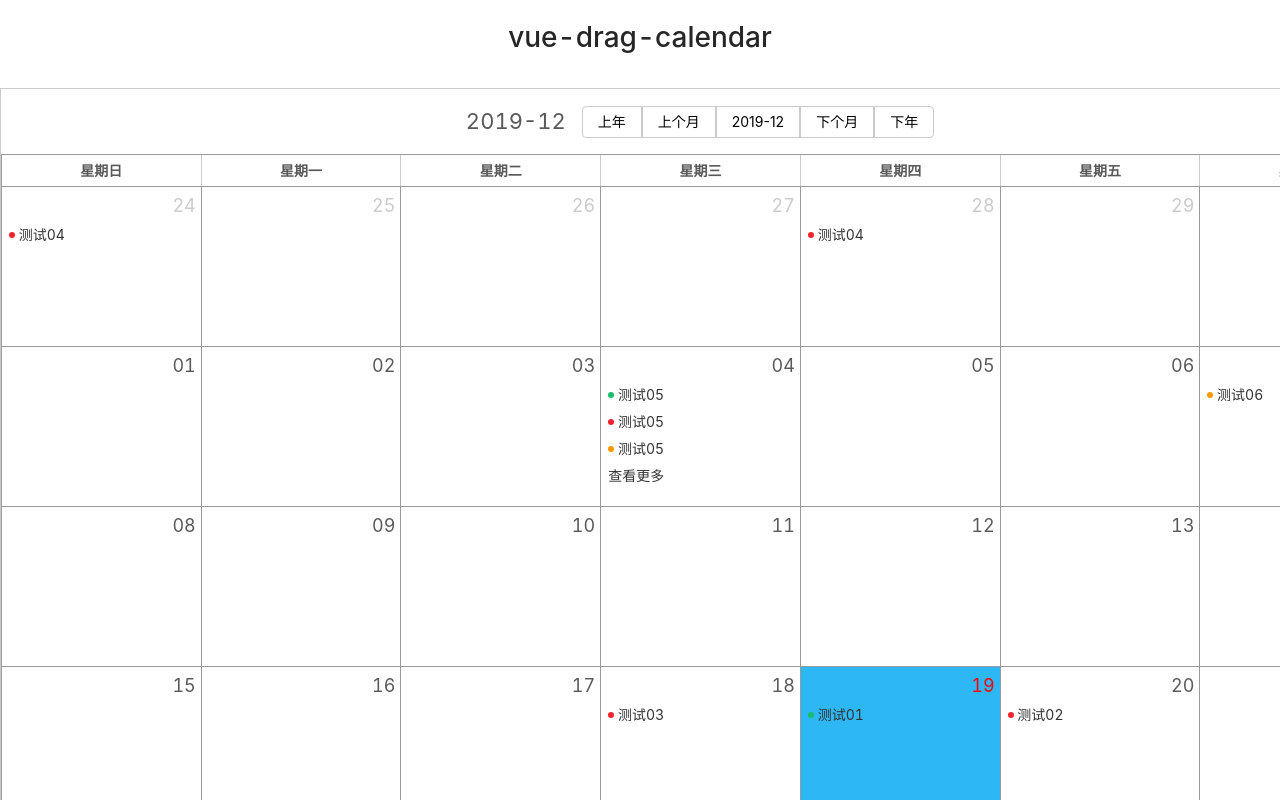
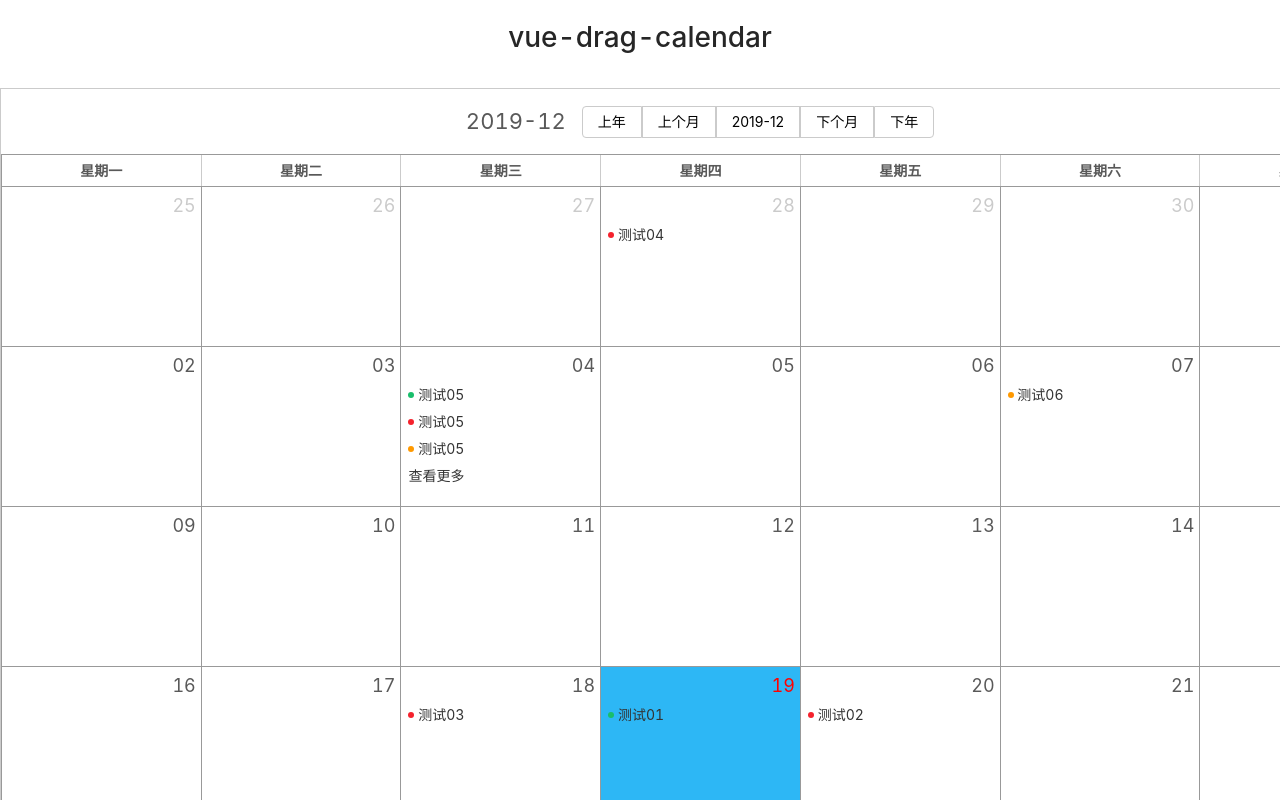
Before and after one commit to dorisentomari/vue-drag-calendar, a Vue app: page / in a window 1280 px wide. Shown: the top 800 px of the page. Built offline with nearby package versions, Linux system fonts and the light colour scheme.

Commit message:
修改代码结构，添加 props 校验

```diff
--- a/src/App.vue
+++ b/src/App.vue
@@ -3,7 +3,8 @@
     <h3>vue-drag-calendar</h3>
     <Calendar class="calendar"
               :locale="locale"
-              :enable-drag-drop="enableDragDrop"
+              :week-first-day="weekFirstDay"
+              :every-day-max-count="everyDayMaxCount"
               :events="events"
               @on-click-day="onClickDay"
               @on-click-event="onClickEvent"
@@ -21,37 +22,41 @@ export default {
     components: {
       Calendar
     },
-  data () {
+    data() {
       return {
         locale: constant.LOCALE.CN,
         everyDayMaxCount: constant.EVERY_DAY_MAX_COUNT,
-      enableDragDrop: true,
+        weekFirstDay: constant.WEEK_FIRST_DAY.DEFAULT,
         events: [
-        { id: 5, name: '测试05', date: '2019-12-04', startTime: '15:30', endTime: '18:00', status: 'success' },
-        { id: 7, name: '测试05', date: '2019-12-04', startTime: '15:30', endTime: '18:00', status: 'error' },
-        { id: 8, name: '测试05', date: '2019-12-04', startTime: '15:30', endTime: '18:00', status: 'warning' },
-        { id: 9, name: '测试05', date: '2019-12-04', startTime: '15:30', endTime: '18:00', status: 'success' },
-        { id: 10, name: '测试05', date: '2019-12-04', startTime: '15:30', endTime: '18:00', status: 'warning' },
-        { id: 11, name: '测试05', date: '2019-12-04', startTime: '15:30', endTime: '18:00', status: 'error' },
-        { id: 12, name: '测试05', date: '2019-12-04', startTime: '15:30', endTime: '18:00', status: 'success' },
-        { id: 13, name: '测试05', date: '2019-12-04', startTime: '15:30', endTime: '18:00', status: 'error' },
-        { id: 6, name: '测试06', date: '2019-12-07', startTime: '15:30', endTime: '18:00', status: 'warning' },
-        { id: 3, name: '测试03', date: '2019-12-18', startTime: '15:30', endTime: '18:00', status: 'error' },
-        { id: 1, name: '测试01', date: '2019-12-19', startTime: '15:30', endTime: '18:00', status: 'success' },
-        { id: 2, name: '测试02', date: '2019-12-20', startTime: '15:30', endTime: '18:00', status: 'error' },
-        { id: 4, name: '测试04', date: '2019-11-28', startTime: '15:30', endTime: '18:00', status: 'error' },
-        { id: 14, name: '测试04', date: '2019-11-08', startTime: '15:30', endTime: '18:00', status: 'error' },
-        { id: 15, name: '测试04', date: '2019-11-24', startTime: '15:30', endTime: '18:00', status: 'error' },
-        { id: 16, name: '测试04', date: '2019-11-12', startTime: '15:30', endTime: '18:00', status: 'error' },
-        { id: 17, name: '测试04', date: '2019-10-11', startTime: '15:30', endTime: '18:00', status: 'error' },
+          {id: 5, name: '测试05', date: '2019-12-04', status: 'success', draggable: true},
+          {id: 7, name: '测试05', date: '2019-12-04', status: 'error', draggable: true},
+          {id: 8, name: '测试05', date: '2019-12-04', status: 'warning', draggable: true},
+          {id: 9, name: '测试05', date: '2019-12-04', status: 'success', draggable: true},
+          {id: 10, name: '测试05', date: '2019-12-04', status: 'warning', draggable: true},
+          {id: 11, name: '测试05', date: '2019-12-04', status: 'error', draggable: true},
+          {id: 12, name: '测试05', date: '2019-12-04', status: 'success', draggable: true},
+          {id: 13, name: '测试05', date: '2019-12-04', status: 'error', draggable: true},
+          {id: 6, name: '测试06', date: '2019-12-07', status: 'warning', draggable: true},
+          {id: 3, name: '测试03', date: '2019-12-18', status: 'error', draggable: true},
+          {id: 1, name: '测试01', date: '2019-12-19', status: 'success', draggable: true},
+          {id: 2, name: '测试02', date: '2019-12-20', status: 'error', draggable: true},
+          {id: 4, name: '测试04', date: '2019-11-28', status: 'error', draggable: true},
+          {id: 14, name: '测试04', date: '2019-11-08', status: 'error', draggable: true},
+          {id: 15, name: '测试04', date: '2019-11-24', status: 'error', draggable: true},
+          {id: 16, name: '测试04', date: '2019-11-12', status: 'error', draggable: true},
+          {id: 17, name: '测试04', date: '2019-10-11', status: 'error', draggable: true},
         ]
       };
     },
     methods: {
-    onClickDay(...args) {},
-    onClickEvent (...args) {}
+      onClickDay(...args) {
+        console.log('onClickDay', args);
       },
-  created () {
+      onClickEvent(...args) {
+        console.log('onClickEvent', args);
+      }
+    },
+    created() {
     }
   }
 </script>
@@ -61,6 +66,7 @@ export default {
     background: #fff;
     height: 2000px;
   }
+
   h3 {
     text-align: center;
     font-size: 28px;
--- a/src/components/calendar-body.vue
+++ b/src/components/calendar-body.vue
@@ -32,10 +32,10 @@
                @click.stop="onClickDay(day, week, i, currentWeeksDaysList)"
                @mouseenter="onMouseEnter(day, week, i, currentWeeksDaysList)"
                @mouseleave="onMouseLeave(day, week, i, currentWeeksDaysList)"
-               @drop.stop="onDrop(day, $event)"
-               @dropover.stop="onDropOver(day, $event)"
-               @dropenter.stop="onDropEnter(day, $event)"
-               @dropleave.stop="onDropLeave(day, $event)"
+               @drop.stop="onTargetDrop(day, $event)"
+               @dropover.stop="onTargetDropOver(day, $event)"
+               @dropenter.stop="onTargetDropEnter(day, $event)"
+               @dropleave.stop="onTargetDropLeave(day, $event)"
           >
             <div class="day-number">
               <span>{{day.dayNumber}}</span>
@@ -43,9 +43,13 @@
             <div class="events">
                <span v-for="(event, idx) in day.events.slice(0, everyDayMaxCount)"
                      class="event"
-                     :draggable="enableDragDrop"
                      :key="event.id || idx"
+                     :draggable="Boolean(event.draggable)"
                      @click.stop="onClickEvent(event, day)"
+                     @dragstart="onFromDragStart(event, day, $event)"
+                     @dragend="onFromDragEnd(event, day, $event)"
+                     @dragenter="onFromDragEnter(event, day, $event)"
+                     @dragleave="onFromDragLeave(event, day, $event)"
                >
                  <span class="badge"
                        :class="[event.status ? event.status : 'default']">
@@ -82,25 +86,21 @@
         type: String,
         default: formatDate(new Date(), constant.FORMAT_YEAR_MONTH)
       },
-      weekFirstDay: {
-        type: Number,
-        default: constant.WEEK_FIRST_DAY.MONDAY
-      },
       locale: {
         type: String,
         default: constant.LOCALE.CN
+      },
+      everyDayMaxCount: {
+        type: Number,
+        default: constant.EVERY_DAY_MAX_COUNT
       },
       events: {
         type: Array,
         default: () => ([])
       },
-      enableDragDrop: {
-        type: Boolean,
-        default: false
-      },
-      everyDayMaxCount: {
+      weekFirstDay: {
         type: Number,
-        default: constant.EVERY_DAY_MAX_COUNT
+        default: constant.WEEK_FIRST_DAY.DEFAULT
       }
     },
     data() {
@@ -142,7 +142,7 @@
         this.currentWeeksList = this.getCurrentWeeksList();
         this.currentWeeksDaysList = this.getCurrentWeeksDaysList();
       },
-      initWeekFirstDay () {
+      initWeekFirstDay() {
         let {locale, weekFirstDay} = this.$props;
 
         switch (weekFirstDay) {
@@ -158,7 +158,7 @@
         }
         this.weekList = this.weekListMap.map(day => day[locale]);
       },
-      initShowMoreTitle () {
+      initShowMoreTitle() {
         let {locale} = this.$props;
         this.showMoreTitle = this.showMoreMap[locale];
       },
@@ -209,10 +209,10 @@
         }
         return daysRange;
       },
-      selectCrossDays (currentDay, currentWeeksDaysList, fillColor = true) {
-        for(let i = 0; i < this.MONTH_VIEW_ALL_DAYS; i++) {
+      selectCrossDays(currentDay, currentWeeksDaysList, fillColor = true) {
+        for (let i = 0; i < this.MONTH_VIEW_ALL_DAYS; i++) {
           let day = currentDay.index % this.ONE_WEEK_DAYS;
-          if((i - day) % this.ONE_WEEK_DAYS === 0) {
+          if ((i - day) % this.ONE_WEEK_DAYS === 0) {
             currentWeeksDaysList.map(week => {
               return week.map(day => {
                 if (i === day.index) {
@@ -234,7 +234,8 @@
 
         this.selectCrossDays(currentDay, currentWeeksDaysList, true);
         currentDay.isClicked = true;
-        this.$emit('on-click-day', currentDay, currentWeek);
+        let date = currentDay.date;
+        this.$emit('on-click-day', moment(date));
       },
       onMouseEnter(currentDay, currentWeek, index, currentWeeksDaysList) {
         this.selectCrossDays(currentDay, currentWeeksDaysList, true);
@@ -253,25 +254,56 @@
         });
       },
       onClickEvent(event, day) {
-        this.$emit('on-click-event', event, day);
-      },
-      onDrop(day, $event) {
-      },
-      onDropOver(day, $event) {
-      },
-      onDropEnter(day, $event) {
-      },
-      onDropLeave(day, $event) {
+        let date = day.date;
+        this.$emit('on-click-event', event, moment(date));
       },
       handleShowMore(day) {
         // showMore 使用的时候，可以采用 UI 组件的 Modal 框，以展示更多的数据，或者做 AJAX 请求后再显示更多
-        console.log('show more thing');
+        console.log('show more thing', day);
+      },
+      onFromDragStart(event, day, $event) {
+        console.log('onFromDragStart', event, day, $event);
+        $event.target.style.background = 'red';
+      },
+      onFromDragEnd(event, day, $event) {
+        console.log('onFromDragEnd', event, day, $event);
+        $event.target.style.background = '';
+      },
+      onFromDragEnter(event, day, $event) {
+        console.log('onFromDragEnter', event, day, $event);
+      },
+      onFromDragLeave(event, day, $event) {
+        console.log('onFromDragLeave', event, day, $event);
+      },
+      onTargetDrop(day, $event) {
+        console.log('onTargetDrop', day, $event);
+        $event.preventDefault();
+      },
+      onTargetDropOver(day, $event) {
+        console.log('onTargetDropOver', day, $event);
+        $event.preventDefault();
+      },
+      onTargetDropEnter(day, $event) {
+        console.log('onTargetDropEnter', day, $event);
+        $event.preventDefault();
+      },
+      onTargetDropLeave(day, $event) {
+        console.log('onTargetDropLeave', day, $event);
+        $event.preventDefault();
       }
     },
     created() {
       this.initCurrentDataList();
       this.initWeekFirstDay();
       this.initShowMoreTitle();
+
     }
   };
 </script>
+
+<style lang="scss">
+  .draghover {
+    border: 2px solid red;
+  }
+
+</style>
--- a/src/components/calendar.vue
+++ b/src/components/calendar.vue
@@ -25,7 +25,7 @@
       :current-month="currentMonth"
       :locale="locale"
       :week-first-day="weekFirstDay"
-      :enable-drag-drop="enableDragDrop"
+      :every-day-max-count="everyDayMaxCount"
       :events="events"
       @on-click-day="onClickDay"
       @on-click-event="onClickEvent"
@@ -52,25 +52,47 @@
     props: {
       locale: {
         type: String,
-        default: constant.LOCALE.CN
+        default: constant.LOCALE.CN,
+        validator(value) {
+          let { CN, EN } = constant.LOCALE;
+          if (value !== CN && value !== EN) {
+            console.error(`locale must be ${CN} or ${EN}，your data is ${value}`);
+            return false;
+          }
+          return true;
+        }
       },
       events: {
         type: Array,
         default: () => ([])
       },
-      enableDragDrop: {
-        type: Boolean,
-        default: false
-      },
       everyDayMaxCount: {
         type: Number,
-        default: constant.EVERY_DAY_MAX_COUNT
+        default: constant.EVERY_DAY_MAX_COUNT,
+        validator(value) {
+          if (value !== (value | 0) || value < 1) {
+            console.error(`everyDayMaxCount must be natural number，your data is ${value}`);
+            return false;
+          }
+          return true;
+        }
+      },
+      weekFirstDay: {
+        type: Number,
+        default: constant.WEEK_FIRST_DAY.DEFAULT,
+        validator(value) {
+          let { MONDAY, SUNDAY } = constant.WEEK_FIRST_DAY;
+          if (value !== MONDAY && value !== SUNDAY) {
+            console.error(`weekFirstDay must be ${MONDAY} or ${SUNDAY}，your data is ${value}`);
+            return false;
+          }
+          return true;
+        }
       }
     },
     data() {
       return {
-        currentMonth: currentMonth,
-        weekFirstDay: constant.WEEK_FIRST_DAY.SUNDAY
+        currentMonth: currentMonth
       };
     },
     components: {
--- a/src/components/constant.js
+++ b/src/components/constant.js
@@ -11,7 +11,8 @@ export default  {
   },
   WEEK_FIRST_DAY: {
     SUNDAY: 0,
-    MONDAY: 1
+    MONDAY: 1,
+    DEFAULT: 1
   },
   EVERY_DAY_MAX_COUNT: 3,
   EVENT_STATUS: {
```
Also changed, not shown: test/drag.html (+5 -5 lines), 1 other file (tests, documents, lock files or other folders). Lines whose indentation alone changed are shown as unchanged.
